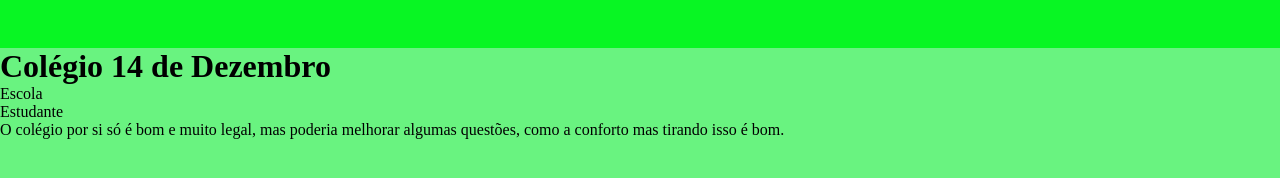
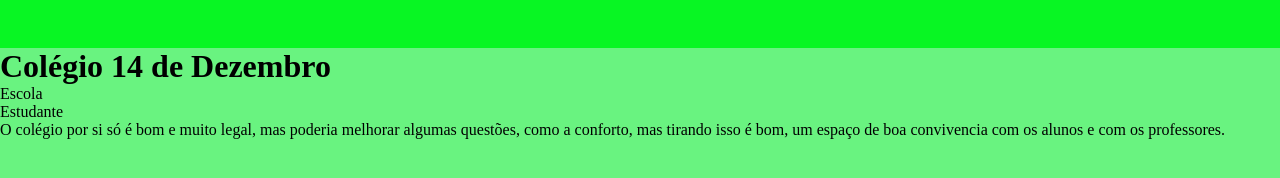
Before and after one commit to RegisCrepaldi/site_escola-2b, a plain HTML site: page index.html in a window 1280 px wide. Drawn offline with Linux system fonts and the light colour scheme.

Commit message:
Add files via upload

```diff
--- a/index.html
+++ b/index.html
@@ -13,8 +13,8 @@
  <li class="cabeçalho-item"> Escola </li>
  <li class="cabeçalho-item"> Estudante </li>
 </ul>
- <P> O colégio por si só é bom e muito legal, mas poderia melhorar algumas questões, como a conforto
-mas tirando isso é bom.</P>
+ <P> O colégio por si só é bom e muito legal, mas poderia melhorar algumas questões, como a conforto,
+mas tirando isso é bom, um espaço de boa convivencia com os alunos e com os professores.</P>
 
 
 </ui>
```
